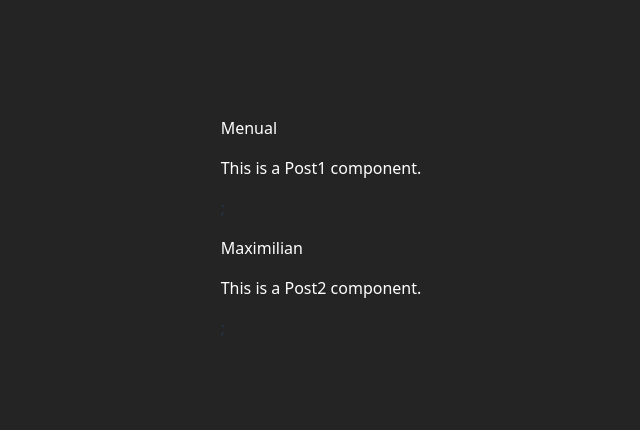
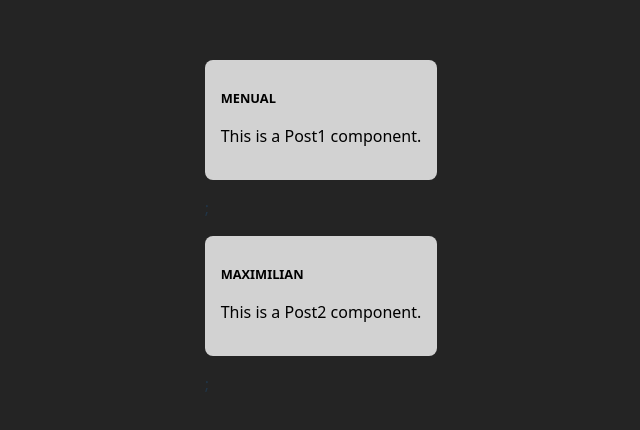
Before and after one commit to forest-6/react-carsh-course, a React (Vite) app: page / in a window 1280 px wide. Shown: the part 180-610 px from the top of the page, without its empty margins (319-959 px from the left). Built offline with nearby package versions, Linux system fonts and the light colour scheme.

Commit message:
모듈 css 적용

```diff
--- a/src/components/Post.jsx
+++ b/src/components/Post.jsx
@@ -1,8 +1,10 @@
+import classes from "./Post.module.css";
+
 function Post(props) {
   return (
-    <div>
-      <p>{props.author}</p>
-      <p>{props.body}</p>
+    <div className={classes.post}>
+      <p className={classes.author}>{props.author}</p>
+      <p className={classes.text}>{props.body}</p>
     </div>
   );
 }
--- /dev/null
+++ b/src/components/Post.module.css
@@ -0,0 +1,20 @@
+.post {
+  margin: 1rem 0;
+  padding: 1rem;
+  background-color: rgb(210, 210, 210);
+  border-radius: 8px;
+  animation: animate-in 1s ease out forwards;
+}
+
+.author {
+  font-size: 0.8rem;
+  font-weight: bold;
+  color: black;
+  text-transform: uppercase;
+}
+
+.text {
+  white-space: pre-wrap;
+  color: black;
+  font-size: 1rem;
+}
```
